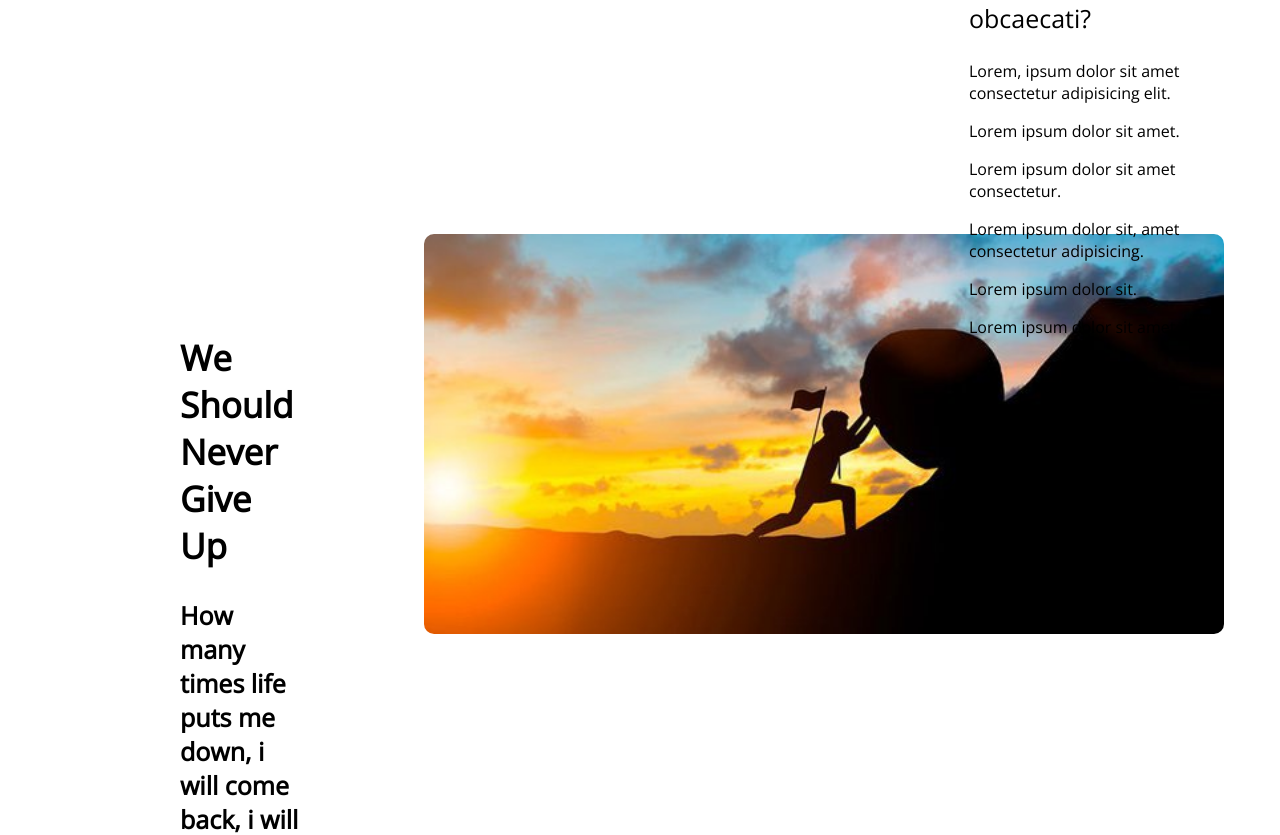
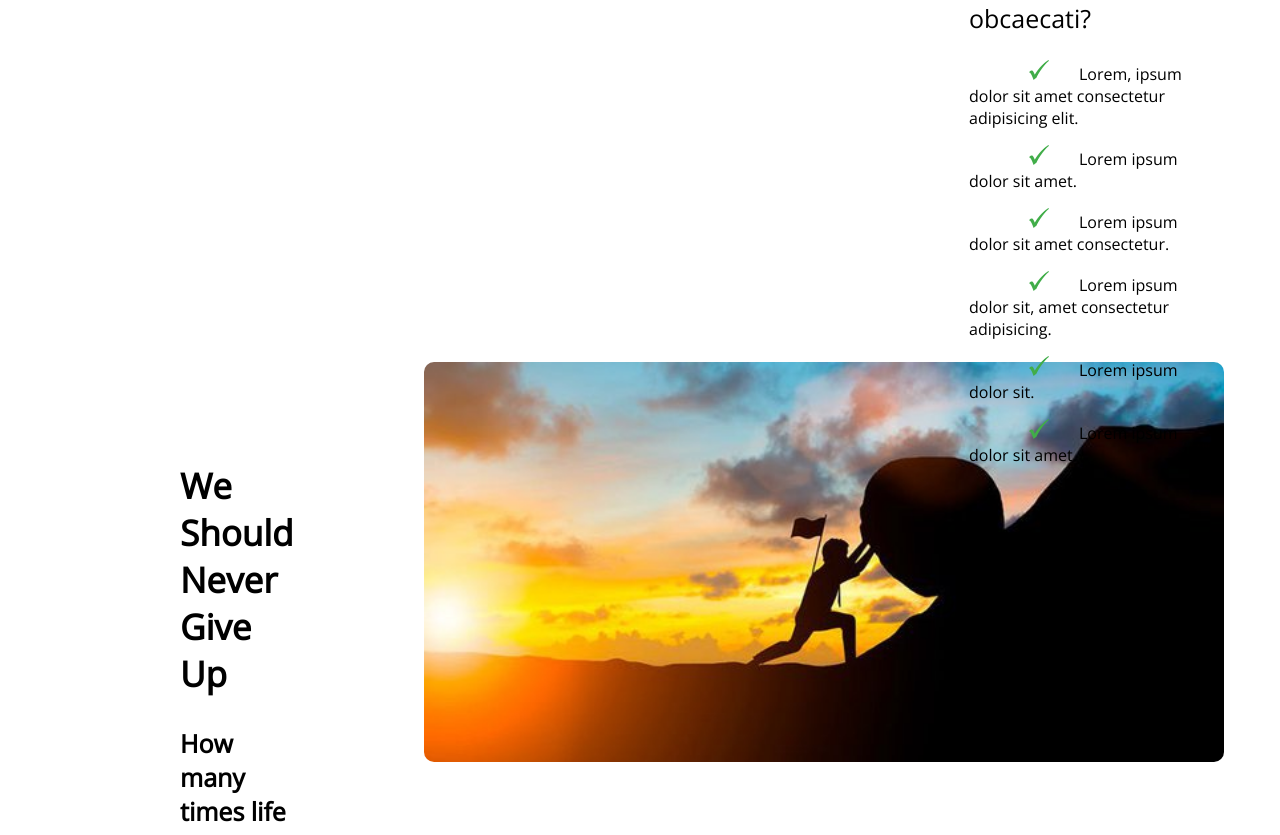
Before and after one commit to kazibilasi/newyear-newkb, a plain HTML site: page index.html in a window 1280 px wide. Shown: the part 1676-2511 px from the top of the page. Drawn offline with nearby package versions, Linux system fonts and the light colour scheme; a web font is replaced by a local one.

Commit message:
last part

```diff
--- a/index.html
+++ b/index.html
@@ -36,12 +36,23 @@
                                                   Quod error quos
                                                   voluptas enim, quia veritatis, delectus quam debitis impedit laborum
                                                   ab tenetur, voluptatem magni obcaecati?</p>
-                                        <p>Lorem, ipsum dolor sit amet consectetur adipisicing elit.</p>
-                                        <p>Lorem ipsum dolor sit amet.</p>
-                                        <p>Lorem ipsum dolor sit amet consectetur.</p>
-                                        <p>Lorem ipsum dolor sit, amet consectetur adipisicing.</p>
-                                        <p>Lorem ipsum dolor sit.</p>
-                                        <p>Lorem ipsum dolor sit amet.</p>
+
+                                        <p><span><img class="check-mark" src="icons/tik.png.png" alt=""
+                                                                      srcset="">Lorem, ipsum dolor sit amet
+                                                                      consectetur adipisicing elit.</span></p>
+                                        <p><span><img class="check-mark" src="icons/tik.png.png" alt=""
+                                                                      srcset="">Lorem ipsum dolor sit amet. </span></p>
+                                        <p><span><img class="check-mark" src="icons/tik.png.png" alt=""
+                                                                      srcset="">Lorem ipsum dolor sit amet
+                                                                      consectetur. </span></p>
+                                        <p><span><img class="check-mark" src="icons/tik.png.png" alt=""
+                                                                      srcset="">Lorem ipsum dolor sit, amet
+                                                                      consectetur adipisicing.</span></p>
+                                        <p><span><img class="check-mark" src="icons/tik.png.png" alt=""
+                                                                      srcset="">Lorem ipsum dolor sit.</span></p>
+                                        <p><span><img class="check-mark" src="icons/tik.png.png" alt=""
+                                                                      srcset="">Lorem ipsum dolor sit amet.</span></p>
+
                               </div>
                     </section>
                     <!-- extra section -->
--- a/kb.css
+++ b/kb.css
@@ -64,6 +64,13 @@ header {
      top: 250px;
      left: 100px;
 }
+
+.check-mark{
+     height: 20px;
+     width: 20px;
+
+}
+
 
 /* extra section */
 .extra-section {
@@ -138,7 +145,8 @@ header {
      color: white;
      padding: 20px;
 }
-.email{
+
+.email {
      padding: 10px;
 
 }
```
Also changed, not shown: icons/tik.png.png (added).
